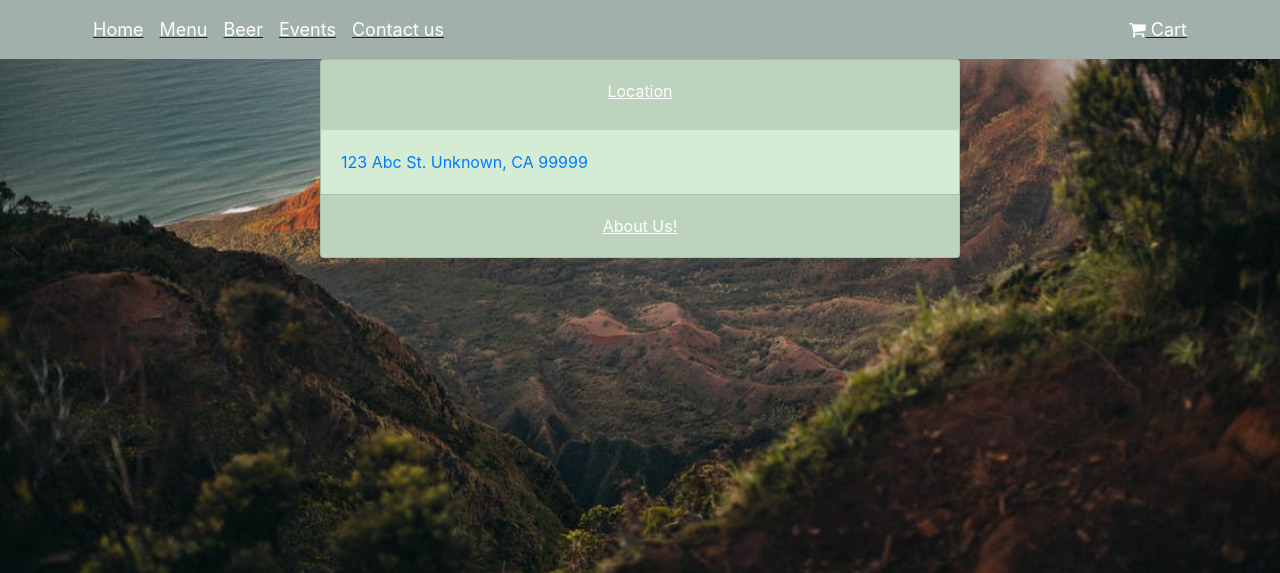
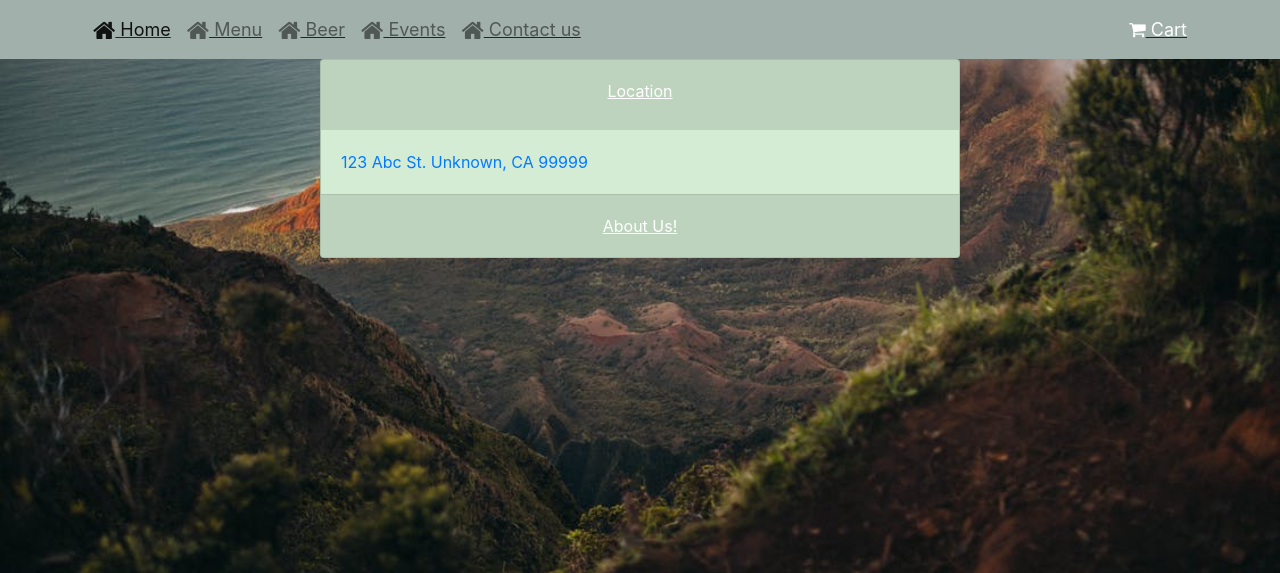
Before and after one commit to TravisWilley/DubsSlappinMeats, a website: page index.html in a window 1280 px wide. Shown: the part 227-800 px from the top of the page. Drawn offline with nearby package versions, Linux system fonts and the light colour scheme; files whose address does not match are found by name.

Commit message:
Nav Button

```diff
--- a/index.html
+++ b/index.html
@@ -30,11 +30,11 @@
       </button>
       <div class="collapse navbar-collapse" id="RestaurantNavbar">
         <ul class="navbar-nav mr-auto">
-          <li class="nav-item active"><a class="nav-link text-white" href="#">Home</a></li>
-          <li class="nav-item"><a class="nav-link text-white" href="menu.html">Menu</a></li>
-          <li class="nav-item"><a class="nav-link text-white" href="beer.html">Beer</a></li>
-          <li class="nav-item"><a class="nav-link text-white" href="events.html">Events</a></li>
-          <li class="nav-item"><a class="nav-link text-white" href="Contact.html">Contact us</a></li>
+          <li class="nav-item active"><a class="nav-link" href="#"><i class="fa fa-home fa-lg"></i> Home</a></li>
+          <li class="nav-item"><a class="nav-link" href="menu.html"><i class="fa fa-home fa-lg"></i> Menu</a></li>
+          <li class="nav-item"><a class="nav-link" href="beer.html"><i class="fa fa-home fa-lg"></i> Beer</a></li>
+          <li class="nav-item"><a class="nav-link" href="events.html"><i class="fa fa-home fa-lg"></i> Events</a></li>
+          <li class="nav-item"><a class="nav-link" href="Contact.html"><i class="fa fa-home fa-lg"></i> Contact us</a></li>
         </ul>
         <div>
           <ul class="navbar-nav">
```
